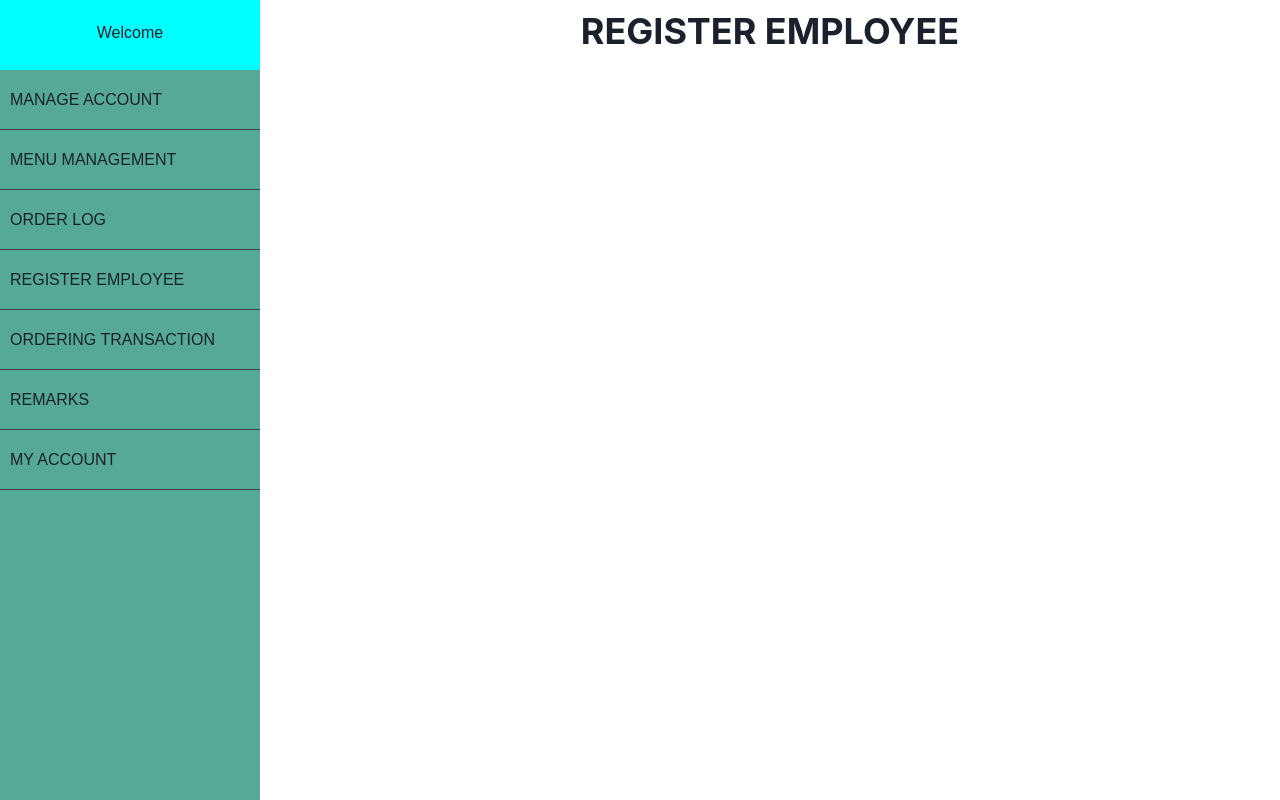
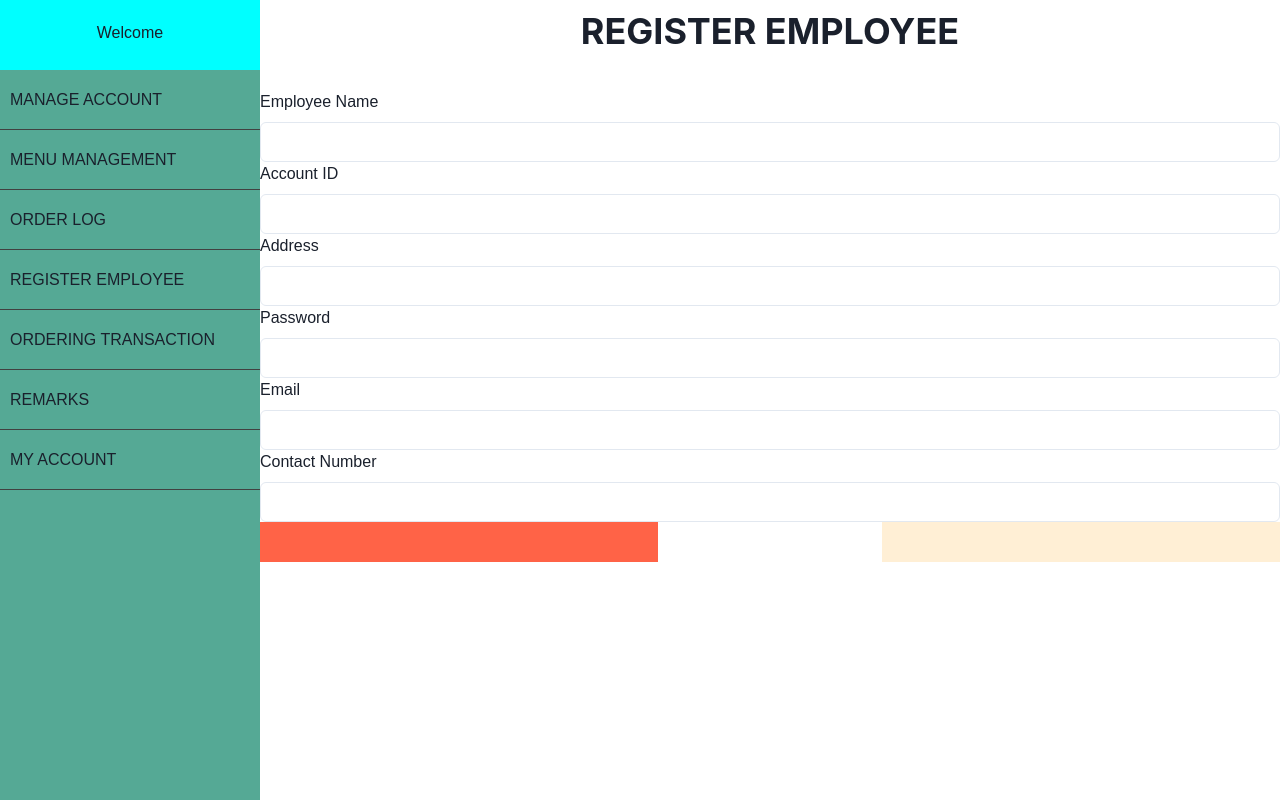
Before and after one commit to jentii16200/hain-microsite, a React (Create React App) app: page /h/register-employee in a window 1280 px wide. Built offline with nearby package versions, Linux system fonts and the light colour scheme.

Commit message:
feat: up

```diff
--- a/src/assets/index.css
+++ b/src/assets/index.css
@@ -81,7 +81,7 @@ body{
 }
 .table{
   margin-inline: 50px;
-  height: 450px;
+  height: 100%;
 }
 .menu{
   display: flex;
--- /dev/null
+++ b/src/components/OrderingTransactionNav.js
@@ -0,0 +1,18 @@
+import React from 'react';
+import { Link, Outlet } from 'react-router-dom';
+import { Tabs, TabList, Tab } from '@chakra-ui/react';
+
+export const OrderingTransactionNav = () => {
+    return (
+        <>
+            <Tabs isFitted>
+                <TabList mb='1em'>
+                    <Tab as={Link} to='pending'>PENDING</Tab>
+                    <Tab as={Link} to='onprocess'>ONPROCESS</Tab>
+                    <Tab as={Link} to='billout'>BILLOUT</Tab>
+                </TabList>
+            </Tabs>
+            <Outlet />
+        </>
+    );
+};
--- a/src/pages/Login/User-Account.js
+++ b/src/pages/Login/User-Account.js
@@ -5,6 +5,7 @@ import { Navigate } from 'react-router-dom';
 import BackGround from '../../assets/bg.png';
 
 export const UserAccount = (props) => {
+
     const toast = useToast();
     const [goToContact, setGoToContact] = useState(false);
     const [email, setEmail] = useState('');
@@ -44,7 +45,7 @@ export const UserAccount = (props) => {
         <div className='bg'>
             <Box h='calc(25vh)' />
             <Wrap justify='center'>
-                <WrapItem>
+                <Wrap Item>
                     <Box w='calc(50vw)' pl = "10" pr = "10">
                         <Center bg="rgba(0,0,0,0.1)" w='300' h='300' color='white' >
                             <Container color='white'>
@@ -72,7 +73,7 @@ export const UserAccount = (props) => {
                             </Container>
                         </Center>
                     </Box>
-                </WrapItem>
+                </Wrap>
             </Wrap>
             <Box h='calc(33vh)'/>
         </div>
--- a/src/pages/My-Account/MyAccount.js
+++ b/src/pages/My-Account/MyAccount.js
@@ -1,5 +1,6 @@
 import { Heading } from '@chakra-ui/react';
 import React from 'react';
+
 export const MyAccount = () => {
     return (
         <div>
--- /dev/null
+++ b/src/pages/Ordering-Transaction/Billout.js
@@ -0,0 +1,18 @@
+import React from 'react';
+import { Grid, GridItem } from '@chakra-ui/react';
+
+export const Billout = () => {
+    return (
+        <Grid templateColumns='repeat(4, 2fr)' gap={1}
+            h='84vh'>
+            <GridItem w='100%' bg='grey' />
+            <GridItem w='100%' bg='grey' />
+            <GridItem w='100%' bg='grey' />
+            <GridItem w='100%' bg='grey' />
+            <GridItem w='100%' bg='grey' />
+            <GridItem w='100%' bg='grey' />
+            <GridItem w='100%' bg='grey' />
+            <GridItem w='100%' bg='grey' />
+        </Grid>
+    );
+};
--- /dev/null
+++ b/src/pages/Ordering-Transaction/OnProcess.js
@@ -0,0 +1,18 @@
+import React from 'react';
+import { Grid, GridItem } from '@chakra-ui/react';
+
+export const OnProcess = () => {
+    return (
+        <Grid templateColumns='repeat(4, 2fr)' gap={1}
+            h='84vh'>
+            <GridItem w='100%' bg='grey' />
+            <GridItem w='100%' bg='grey' />
+            <GridItem w='100%' bg='grey' />
+            <GridItem w='100%' bg='grey' />
+            <GridItem w='100%' bg='grey' />
+            <GridItem w='100%' bg='grey' />
+            <GridItem w='100%' bg='grey' />
+            <GridItem w='100%' bg='grey' />
+        </Grid>
+    );
+};
--- a/src/pages/Ordering-Transaction/OrderingTransaction.js
+++ b/src/pages/Ordering-Transaction/OrderingTransaction.js
@@ -1,9 +1,11 @@
 import React from 'react';
 import { Heading } from '@chakra-ui/react';
+import { OrderingTransactionNav } from '../../components/OrderingTransactionNav';
 export const OrderingTransaction = () => {
     return (
         <div>
             <Heading className='title'>ORDERING TRANSACTION</Heading>
+            <OrderingTransactionNav />
         </div>
     );
 };
--- /dev/null
+++ b/src/pages/Ordering-Transaction/Pending.js
@@ -0,0 +1,70 @@
+import React from 'react';
+import { Grid, GridItem } from '@chakra-ui/react';
+import { SimpleGrid, Box } from '@chakra-ui/react';
+
+export const Pending = () => {
+    const employeesData = [
+        {
+            id: '1',
+            username: 'SAGS',
+            name: 'SAGUIT',
+            password: 'secret',
+
+        },
+        {
+            id: '2',
+            username: 'PASCY',
+            name: 'PASCUAL',
+            password: 'pascy',
+
+        },
+        {
+            id: '3',
+            username: 'SINDZ',
+            name: 'SINDINGAN',
+            password: 'cleo',
+
+        },
+        {
+            id: '4',
+            username: 'JM',
+            name: 'ENTEREZO',
+            password: 'entz',
+
+        },
+        {
+            id: '5',
+            username: 'JORGS',
+            name: 'JORGE',
+            password: 'hehe',
+
+        }
+    ];
+    return (
+
+        <>
+
+            <Grid templateColumns='repeat(4, 2fr)' gap={.5}
+                templateRows='repeat(2, 1fr)'
+                bg='black'
+                h='84vh'>
+                {employeesData.map(post =>
+                    <GridItem w='100%' bg='grey' key={post.id}>
+                        <h1>{post.id}</h1>
+                        <h1>{post.username}</h1>
+                        <h1>{post.password}</h1>
+                    </GridItem>
+                )}
+                <GridItem w='100%' bg='grey' />
+                <GridItem w='100%' bg='grey' />
+                <GridItem w='100%' bg='grey' />
+                <GridItem w='100%' bg='grey' />
+                <GridItem w='100%' bg='grey' />
+                <GridItem w='100%' bg='grey' />
+                <GridItem w='100%' bg='grey' />
+                <GridItem w='100%' bg='grey' />
+                <GridItem w='100%' bg='grey' />
+            </Grid>
+        </>
+    );
+};
--- a/src/pages/Register-Employee/RegisterEmployee.js
+++ b/src/pages/Register-Employee/RegisterEmployee.js
@@ -1,9 +1,11 @@
 import React from 'react';
 import { Heading } from '@chakra-ui/react';
+import { RegisterEmployeeForms } from './RegisterEmployeeForms';
 export const RegisterEmployee = () => {
     return (
-        <div>
+        <React.Fragment>
             <Heading className='title'>REGISTER EMPLOYEE</Heading>
-        </div>
+            <RegisterEmployeeForms/>
+        </React.Fragment>
     );
 };
--- /dev/null
+++ b/src/pages/Register-Employee/RegisterEmployeeForms.js
@@ -0,0 +1,61 @@
+import React, { useState, useEffect } from 'react';
+import { Center, Wrap, WrapItem, Box, Container, FormControl, FormLabel, Button, Input, useToast, Grid, GridItem } from '@chakra-ui/react';
+
+export const RegisterEmployeeForms = () => {
+    const [employeeName, setEmployeeName] = useState('');
+    const [accountID, setAccountID] = useState('');
+    const [address, setAddress] = useState('');
+    const [email, setEmail] = useState('');
+    const [contactNum, setContactNumber] = useState('');
+    const [password, setPassword] = useState('');
+    const handleEmployeeName = (e) => setEmployeeName(e.target.value);
+    const handleAccountID = (e) => setAccountID(e.target.value);
+    const handleAddress = (e) => setAddress(e.target.value);
+    const handlePassword = (e) => setPassword(e.target.value);
+    const handleEmail = (e) => setEmail(e.target.value);
+    const handleContactNumber = (e) => setContactNumber(e.target.value);
+    return (
+        <>
+            <FormLabel>Employee Name</FormLabel>
+            <Input
+                type='employeeName'
+                value={employeeName}
+                onChange={handleEmployeeName}
+            />
+            <FormLabel>Account ID</FormLabel>
+            <Input
+                type='accountID'
+                value={accountID}
+                onChange={handleAccountID}
+            />
+            <FormLabel>Address</FormLabel>
+            <Input
+                type='address'
+                value={address}
+                onChange={handleAddress}
+            />
+            <FormLabel>Password</FormLabel>
+            <Input
+                type='password'
+                value={password}
+                onChange={handlePassword}
+            />
+            <FormLabel>Email</FormLabel>
+            <Input
+                type='email'
+                value={email}
+                onChange={handleEmail}
+            />
+            <FormLabel>Contact Number</FormLabel>
+            <Input
+                type='contactNum'
+                value={contactNum}
+                onChange={handleContactNumber}
+            />
+            <Grid templateColumns='repeat(5, 1fr)' gap={4}>
+                <GridItem colSpan={2} h='10' bg='tomato' />
+                <GridItem colStart={4} colEnd={6} h='10' bg='papayawhip' />
+            </Grid>
+        </>
+    );
+};
```
Also changed, not shown: src/components/SideNav.js (+9 -2 lines), src/pages/Menu-Management/Pulutan.js (+31 -31 lines).
